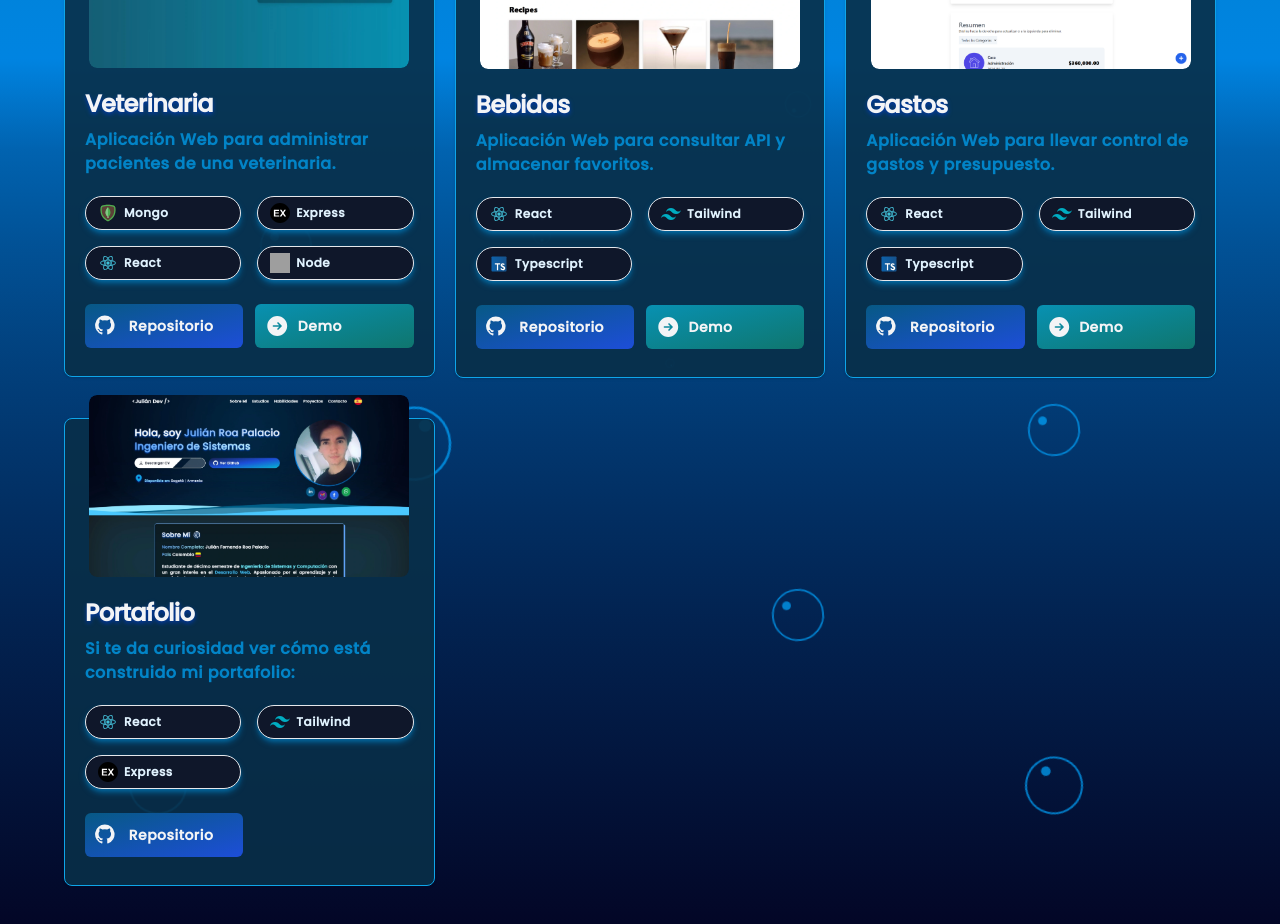
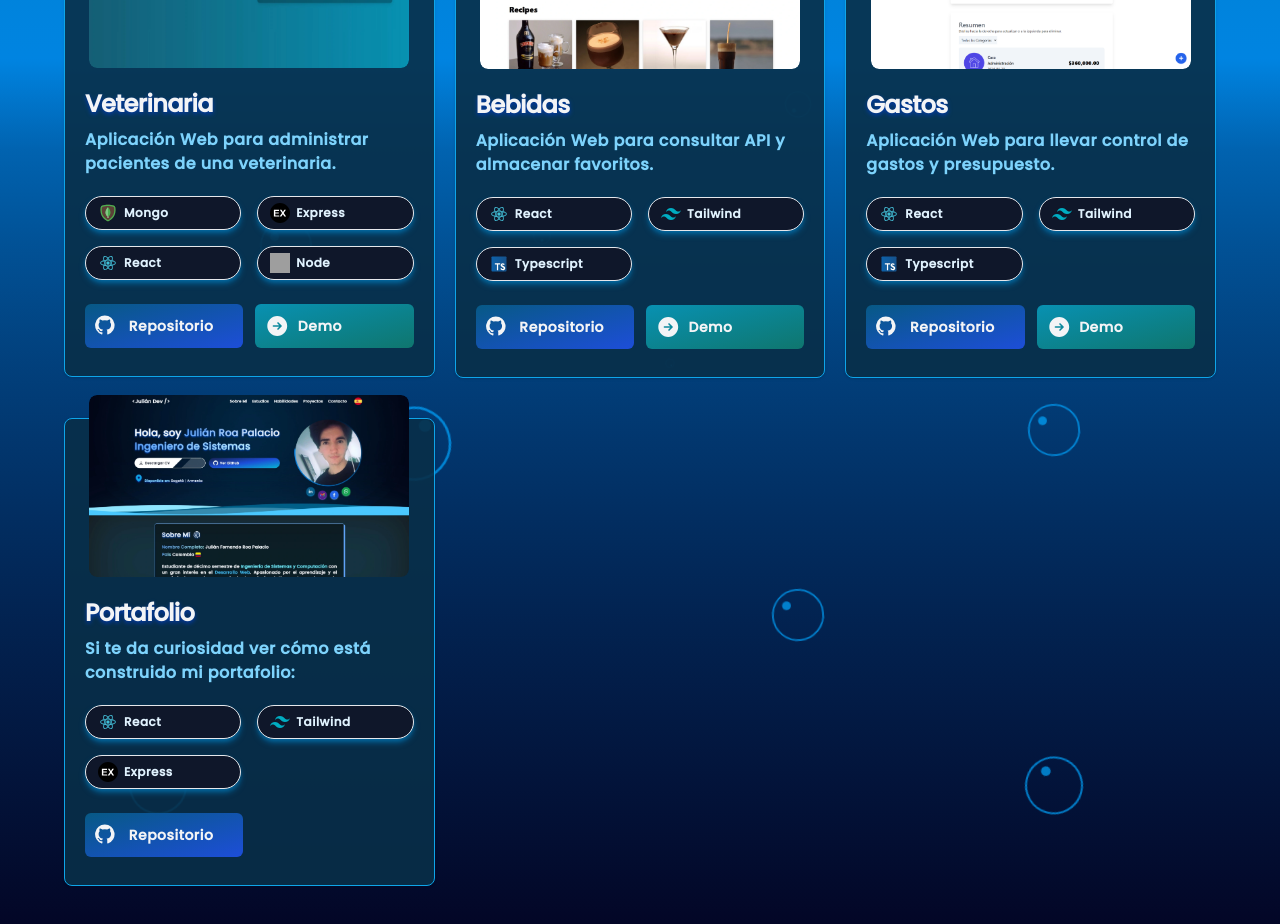
Before and after one commit to JulianDX/portafolio, a React (Vite) app: page / in a window 1280 px wide. Shown: the part 3540-4464 px from the top of the page. Built offline with nearby package versions, Linux system fonts and the light colour scheme; grey boxes are pictures that could not be loaded; what tailwindcss-animated would draw is missing.

Commit message:
color adjusted

```diff
--- a/src/components/Projects.tsx
+++ b/src/components/Projects.tsx
@@ -141,7 +141,7 @@ export const Projects = ({ flagEs }: flagProp) => {
                               {project.nombre}
                             </h5>
                           </a>
-                          <p className="mb-3 text-sky-600 dark:text-sky-300 font-semibold">
+                          <p className="mb-3 text-sky-300 dark:text-sky-300 font-semibold">
                             {project.descripcion}
                           </p>
                           <div className="grid grid-cols-2 gap-4 pt-2">
```
